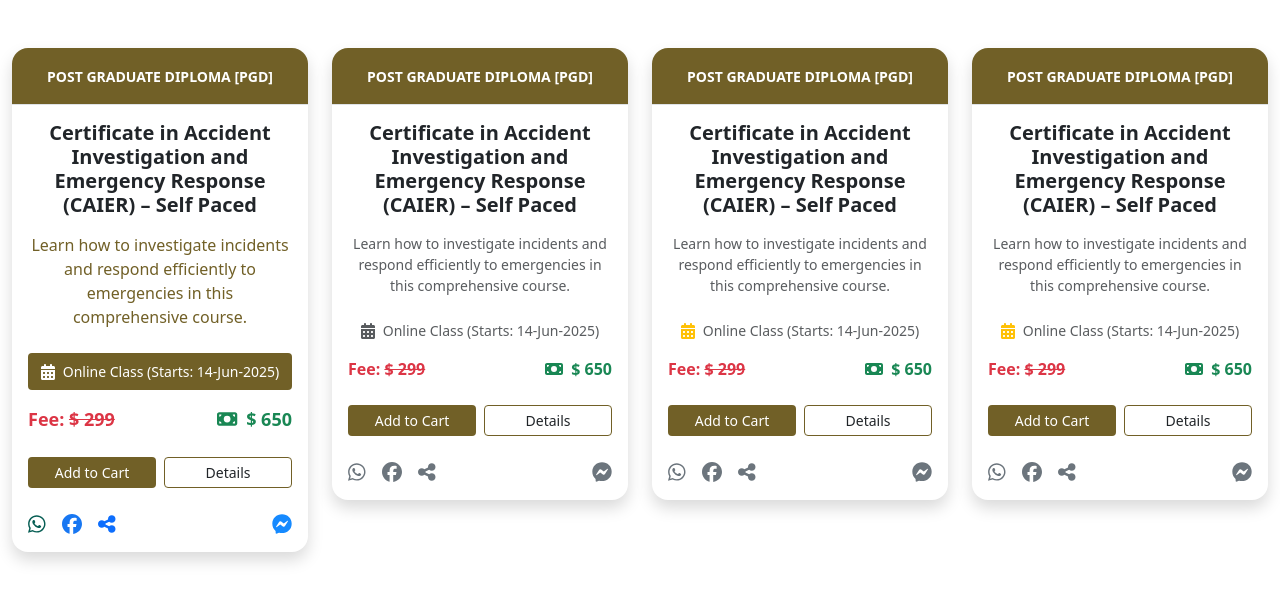
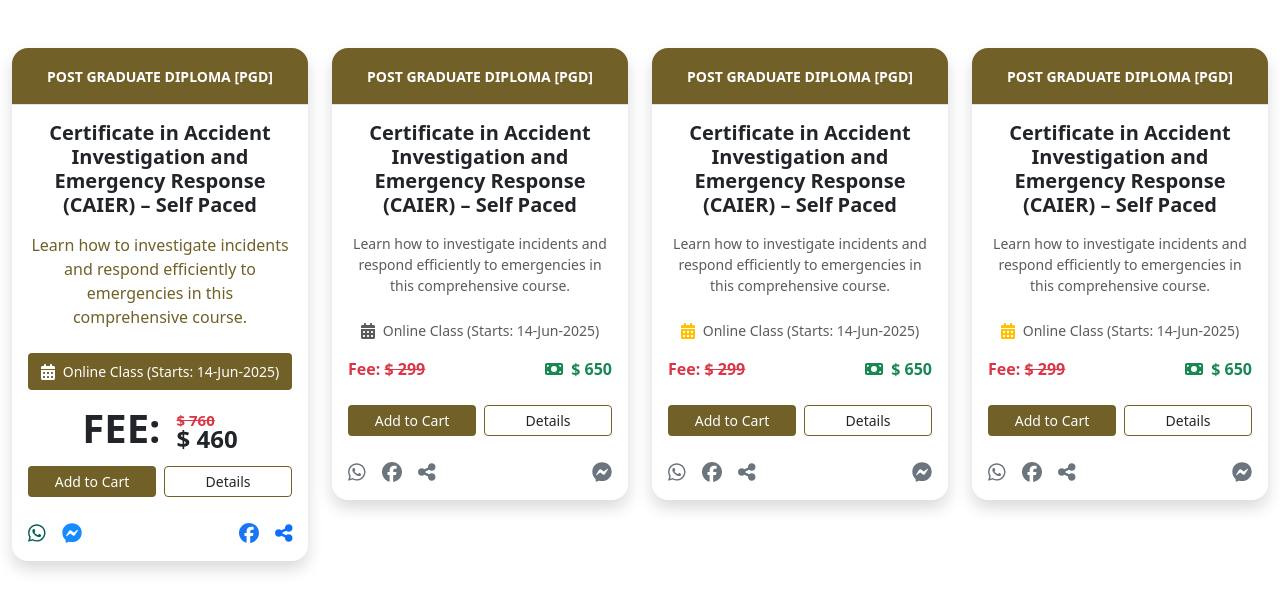
Before and after one commit to kmalaminstd123/wa-course-card-regular, a plain HTML site: page index.html in a window 1280 px wide. Drawn offline with nearby package versions, Linux system fonts and the light colour scheme.

Commit message:
Update index.html

```diff
--- a/index.html
+++ b/index.html
@@ -45,15 +45,20 @@
                             </p>
 
                             <!-- Course Date -->
-                            <div class="d-flex align-items-center justify-content-center text-white mb-3 rounded-1 py-2" style="background-color: rgb(113, 96, 39);">
+                            <div class="d-flex align-items-center justify-content-center text-white mb-2 rounded-1 py-2" style="background-color: rgb(113, 96, 39);">
                                 <i class="fa-solid fa-calendar-days me-2"></i>
                                 <span class="small fw-medium">Online Class (Starts: 14-Jun-2025)</span>
                             </div>
 
                             <!-- Course Fee -->
-                            <div class="mb-4 d-flex justify-content-between" style="font-size: 18px;">
-                                <span class="text-danger fw-semibold me-2">Fee: <del>$ 299</del></span>
-                                <span class="text-success fw-bold"><i class="fa fa-money-bill me-1"></i> $ 650</span>
+                            <div class="mb-2 d-flex justify-content-between" style="font-size: 18px;">
+                                <div class="d-flex align-items-center justify-content-center w-100 fw-bold">
+                                    <p style="font-size: 40px;" class="mb-0 text-uppercase">Fee:</p>
+                                    <p class="d-flex flex-column align-items-start ms-3" style="margin-bottom: -10px;">
+                                        <small style="font-size: 15px;" class="m-0 text-danger"><del>$ 760</del></small>
+                                       <span style="font-size: 24px; margin-top: -10px;">$ 460</span>
+                                    </p>
+                                </div>
                             </div>
 
                             <!-- Action Buttons -->
@@ -68,15 +73,23 @@
                                     <a href="#" class="course-social-icon" style="color: #075E54;">
                                         <i class="fab fa-whatsapp fa-lg"></i>
                                     </a>
+
+
+                                    <a href="#" style="color: #168aff;" class="course-social-icon messenger-soc-icon"><i class="fab fa-facebook-messenger fa-lg"></i></a>
+                                </div>
+
+                                <div class="d-flex gap-3">
+
                                     <a href="#" class="course-social-icon" style="color: #1877F2 ;">
-                                        <i class="fab fa-facebook fa-lg"></i>
+                                            <i class="fab fa-facebook fa-lg"></i>
                                     </a>
                                     <a href="#" class="course-social-icon">
-                                        <i class="fa-solid fa-share-nodes fa-lg"></i>
+                                            <i class="fa-solid fa-share-nodes fa-lg"></i>
                                     </a>
                                 </div>
 
-                                <a href="#" style="color: #168aff;" class="course-social-icon messenger-soc-icon"><i class="fab fa-facebook-messenger fa-lg"></i></a>
+
+
                             </div>
 
                         </div>
```
